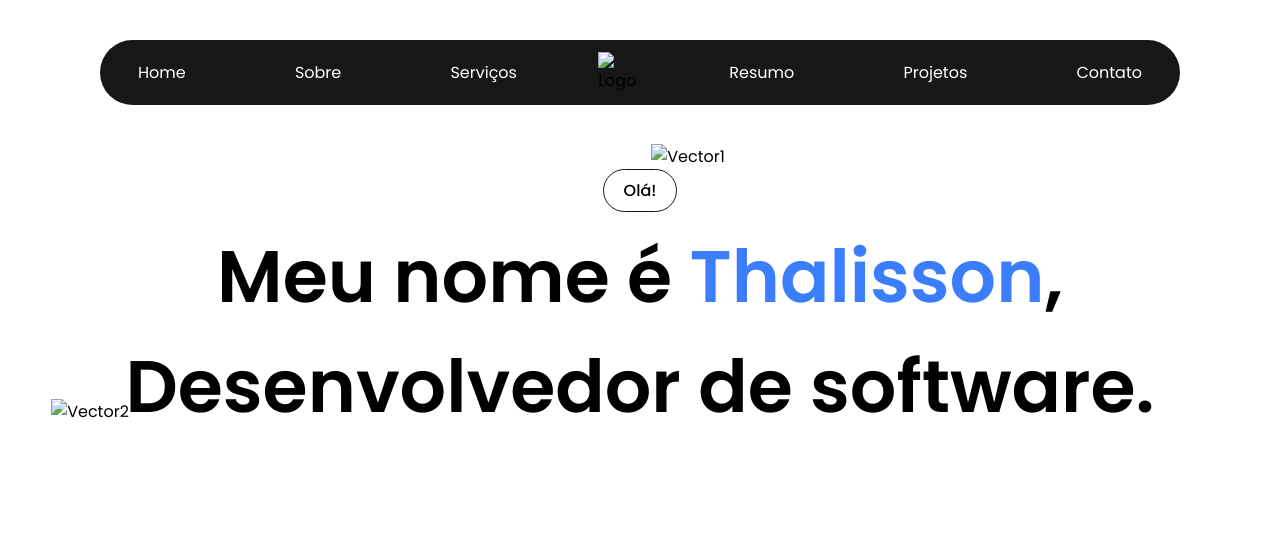
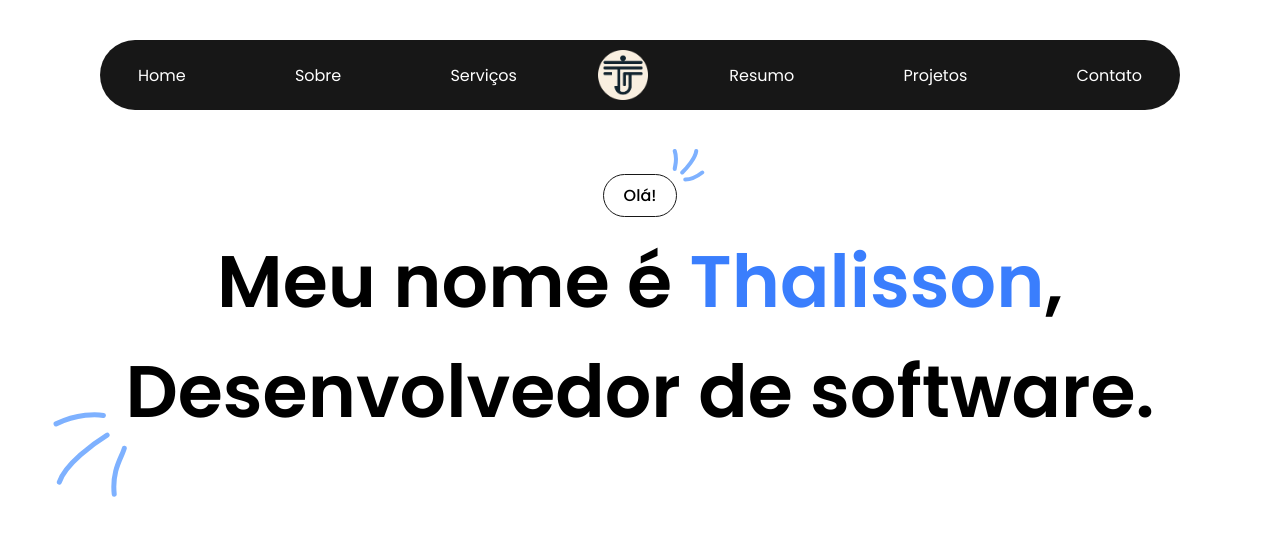
Before and after one commit to ThalissonNG/ThalissonManoel, a plain HTML site: page index.html in a window 1280 px wide. Drawn offline with Linux system fonts and the light colour scheme; the site is published under a folder, as on GitHub Pages, so addresses that start at the root find nothing.

Commit message:
Update index.html

```diff
--- a/index.html
+++ b/index.html
@@ -18,7 +18,7 @@
         <a href="#">
             <p class="textNavbar">Serviços</p>
         </a>
-        <img src="/Assets/LogoSite-light.png" alt="Logo">
+        <img src="Assets/LogoSite-light.png" alt="Logo">
         <a href="#">
             <p class="textNavbar">Resumo</p>
         </a>
@@ -33,8 +33,8 @@
         <div class="tittleSection">
             <p class="texthome">Olá!</p>
             <h1 class="tittleHome">Meu nome é <span style="color: var(--color-itens);">Thalisson</span>,<br>Desenvolvedor de software.</h1>
-            <img src="/Assets/Vector1.svg" alt="Vector1" class="vector1">
-            <img src="/Assets/Vector2.svg" alt="Vector2" class="vector2">
+            <img src="Assets/Vector1.svg" alt="Vector1" class="vector1">
+            <img src="Assets/Vector2.svg" alt="Vector2" class="vector2">
         </div>
     </div>
 </body>
```
